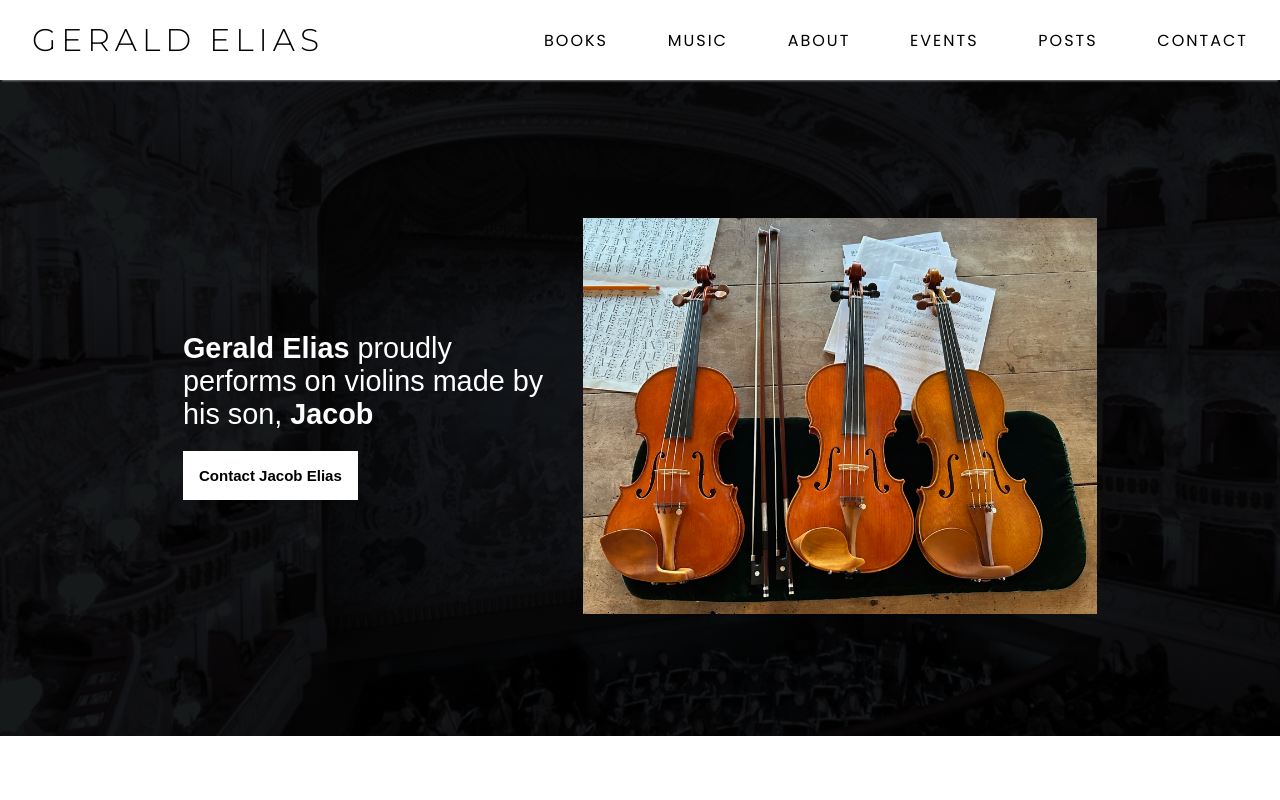
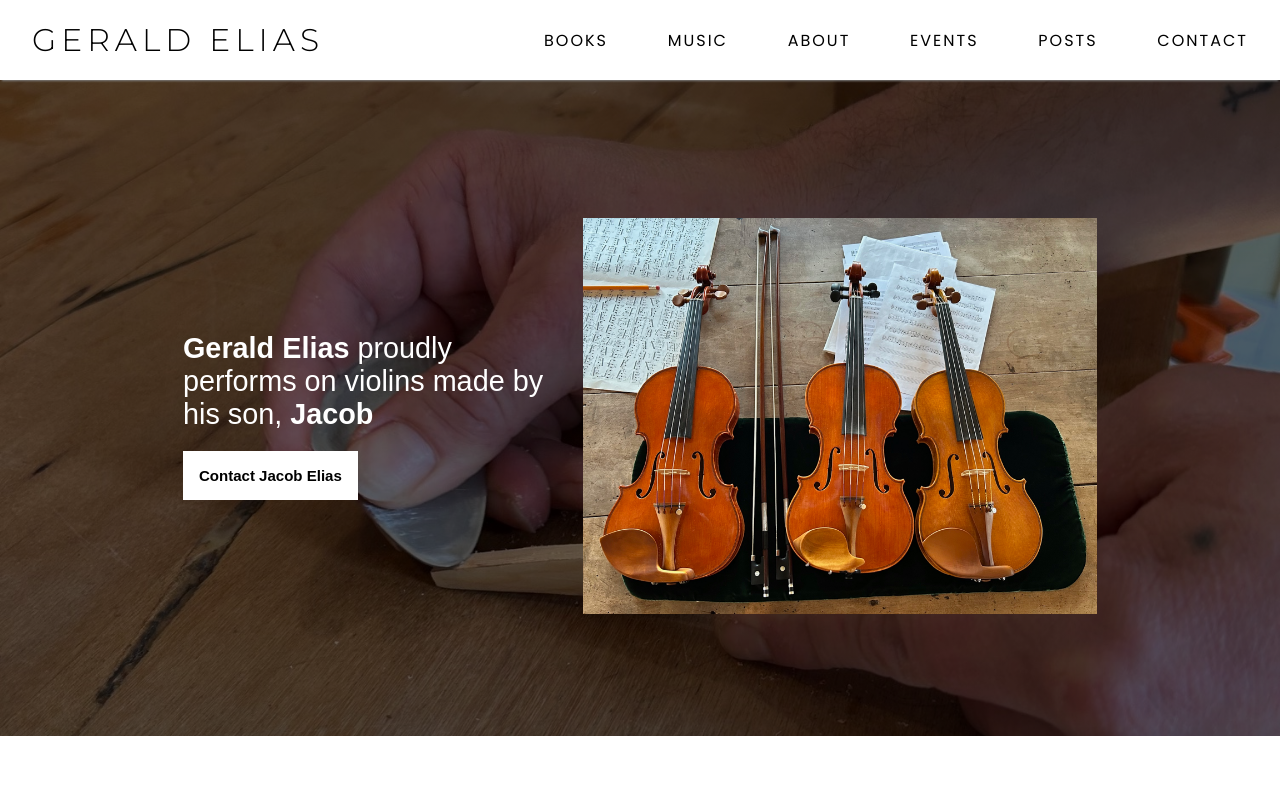
Before and after one commit to konstantinstanmeyer/gerald-elias-new, a Next.js app: page / in a window 1280 px wide. Shown: the top 800 px of the page. Built offline with nearby package versions, Linux system fonts and the light colour scheme; a web font is replaced by a local one.

Commit message:
new background landing screen image

```diff
--- a/app/globals.css
+++ b/app/globals.css
@@ -48,7 +48,7 @@ textarea:focus, input:focus{
 #landing {
   width: 100vw;
   background-color: gray;
-  background: linear-gradient( rgba(0, 0, 0, 0.9), rgba(0, 0, 0, 0.9) ), url('../public/orchestra.jpeg');
+  background: linear-gradient( rgba(0, 0, 0, 0.6), rgba(0, 0, 0, 0.6) ), url('../public/landing-background.jpg');
   height: 80vh;
   background-position: center center;
   object-fit: cover;
```
Also changed, not shown: public/landing-background.jpg (added).
